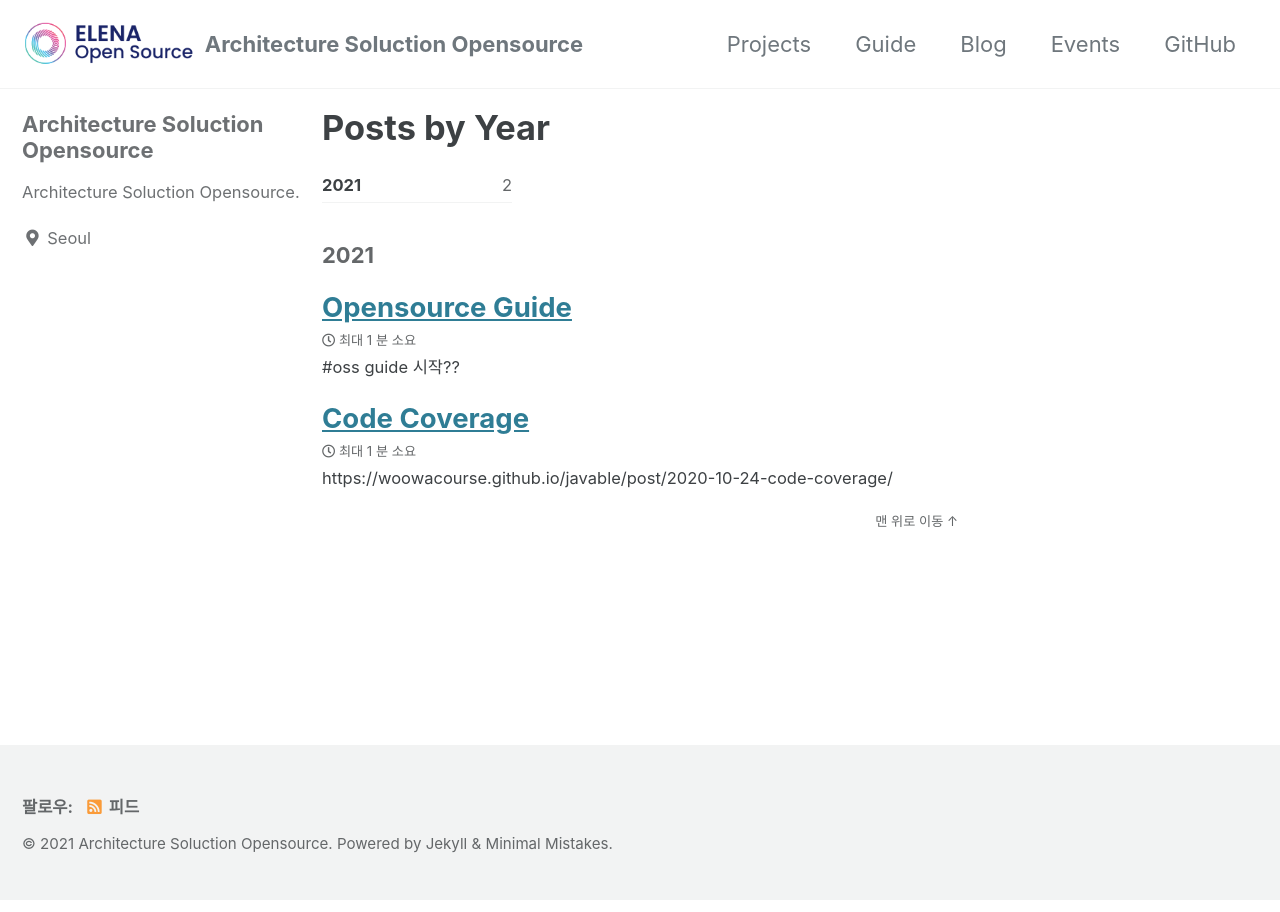
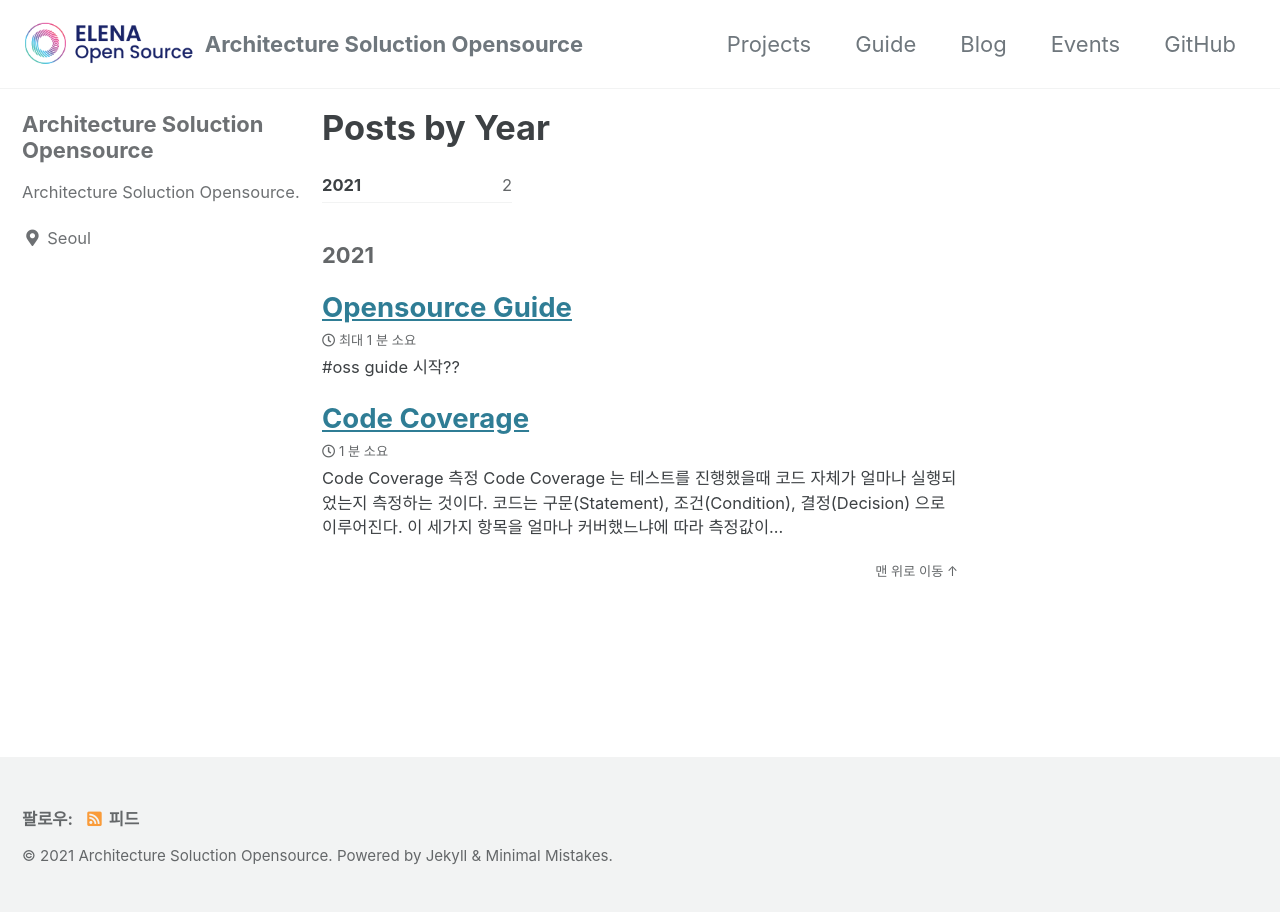
Before and after one commit to architecture-solution/opensourceEnv, a Jekyll site: the page built from docs/_pages/year-archive.md, in a window 1280 px wide. Built offline with Jekyll 4.4.1, drawn with Linux system fonts in a browser that asks for light colours; cached includes are drawn as plain includes; part of the change alters nothing that is shown.

Commit message:
code coverage

````diff
--- a/docs/_posts/2021-04-03-code-coverage.md
+++ b/docs/_posts/2021-04-03-code-coverage.md
@@ -1,7 +1,5 @@
 ---
 title: "Code Coverage"
-
-excerpt: "https://woowacourse.github.io/javable/post/2020-10-24-code-coverage/"
 
 categroies:
   - Blog
@@ -9,10 +7,66 @@ tags:
   - Blog
 ---
 
-# Code Coverage
 ## Code Coverage 측정
 Code Coverage 는 테스트를 진행했을때 코드 자체가 얼마나 실행되었는지 측정하는 것이다.
 코드는 구문(Statement), 조건(Condition), 결정(Decision) 으로 이루어진다. 이 세가지 항목을 얼마나 커버했느냐에 따라 측정값이 달라진다. 일반적으로 많이 사용되는 커버리지는 구문(Statement)커버리지이며, 실행 코드라인이 한번 이상 실행 되면 충족된다. 조건(Condition)커버리지는 각 내부 조건이 참 혹은 거짓을 가지면 충족된다. 결정(Decision) 커버리지는 각 분기의 내부 조건자체가 아닌 이러한 조건으로 인해 전체 결과가 참 혹은 거짓이면 충족된다.
 
 ## JaCoCo
 JaCoCo 는 Java Code Coverage 를 측정하는 오픈소스 라이브러리다. 테스트 결과에 따라 xml, html 형태로 보고서가 작성된다. 또한 목표하는 커버리지를 설정하고, 이를 만족하는지 확인 할 수 있다.
+
+## Codecov
+Codecov 는 Code Coverage 결과를 통합 관리하고, Github / Circle CI / Slack 등과 연동하여 사용할 수 있는 편의를 제공한다. 주로 Github PR 분석, PR Block, Merging Report 의 용도로 사용 한다.
+
+## JaCoCo 설정
+*  Gradle 설정에 플러그인 추가 / 설정 진행
+[(상세 설정은 본 포스트 하단 참조.)](#참고)
+```groovy
+plugins {
+    ...
+    id 'jacoco'
+}
+
+jacoco {
+    toolVersion = "0.8.5"
+}
+
+jacocoTestReport {
+    reports {
+        xml.enabled = true // codecov depends on xml format report
+        html.enabled = true
+    }
+}
+
+acocoTestCoverageVerification {
+    violationRules {
+        rule {
+            element = 'CLASS'
+
+            limit {
+                counter = 'METHOD'
+                value = 'COVEREDRATIO'
+                minimum = 0.90
+            }
+        }
+    }
+}
+```
+* gradle test 수행을 통해 정상 작동 확인
+ ./build/report 경로에 정상적으로 jacoco 리포트가 생성 되었는지 확인한다.
+```shell script
+gradle test jacocoTestReport jacocoTestCoverageVerification
+```
+
+## Codecov 사용법
+* [Codecov 홈페이지](https://about.codecov.io/) 로 이동
+* Codecov 가입 / 로그인 진행
+* Codecov 를 사용할 계정 / Repository 선택 후 Codecov Token 복사
+![get token](./assets/images/posts/codecovTokenCopy.PNG)
+
+
+## 참고
+##### JaCoCo
+https://docs.gradle.org/current/userguide/jacoco_plugin.html
+https://woowabros.github.io/experience/2020/02/02/jacoco-config-on-gradle-project.html
+##### Code Coverage
+https://woowacourse.github.io/javable/post/2020-10-24-code-coverage/
````
